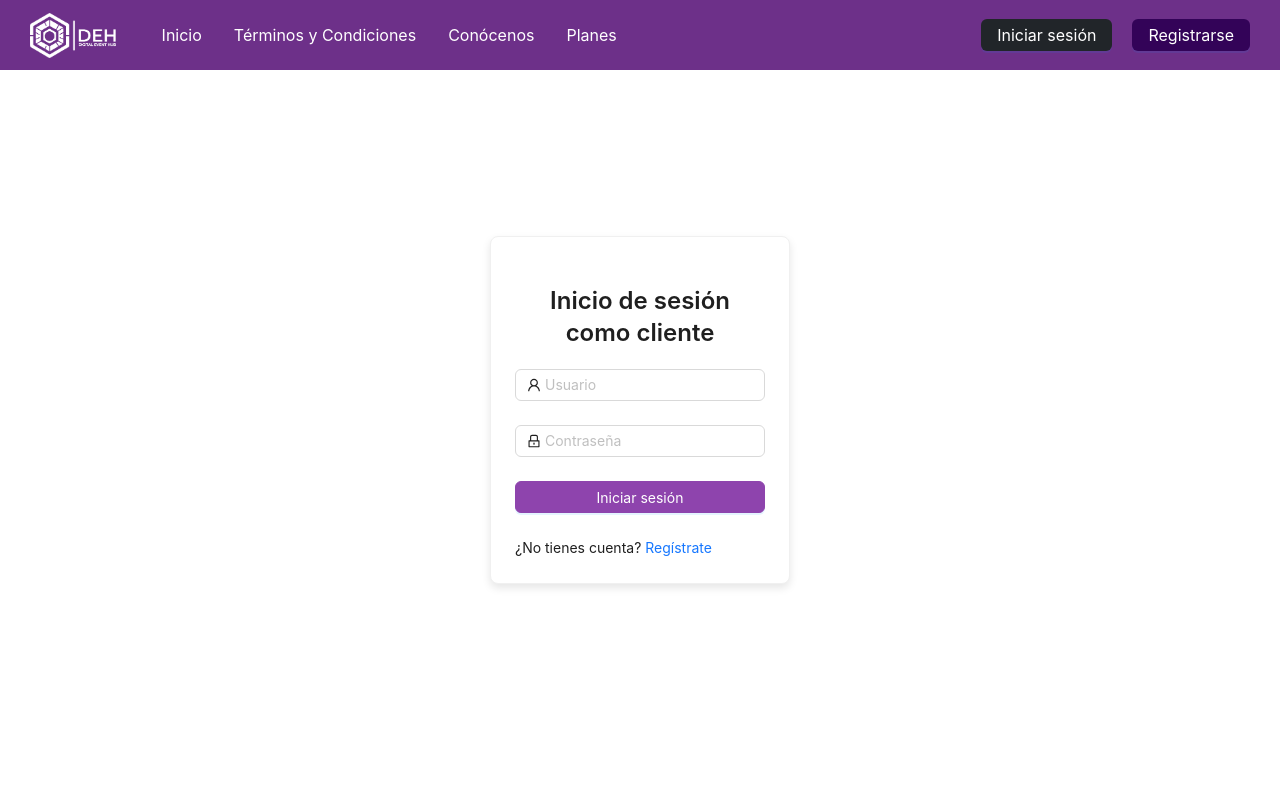
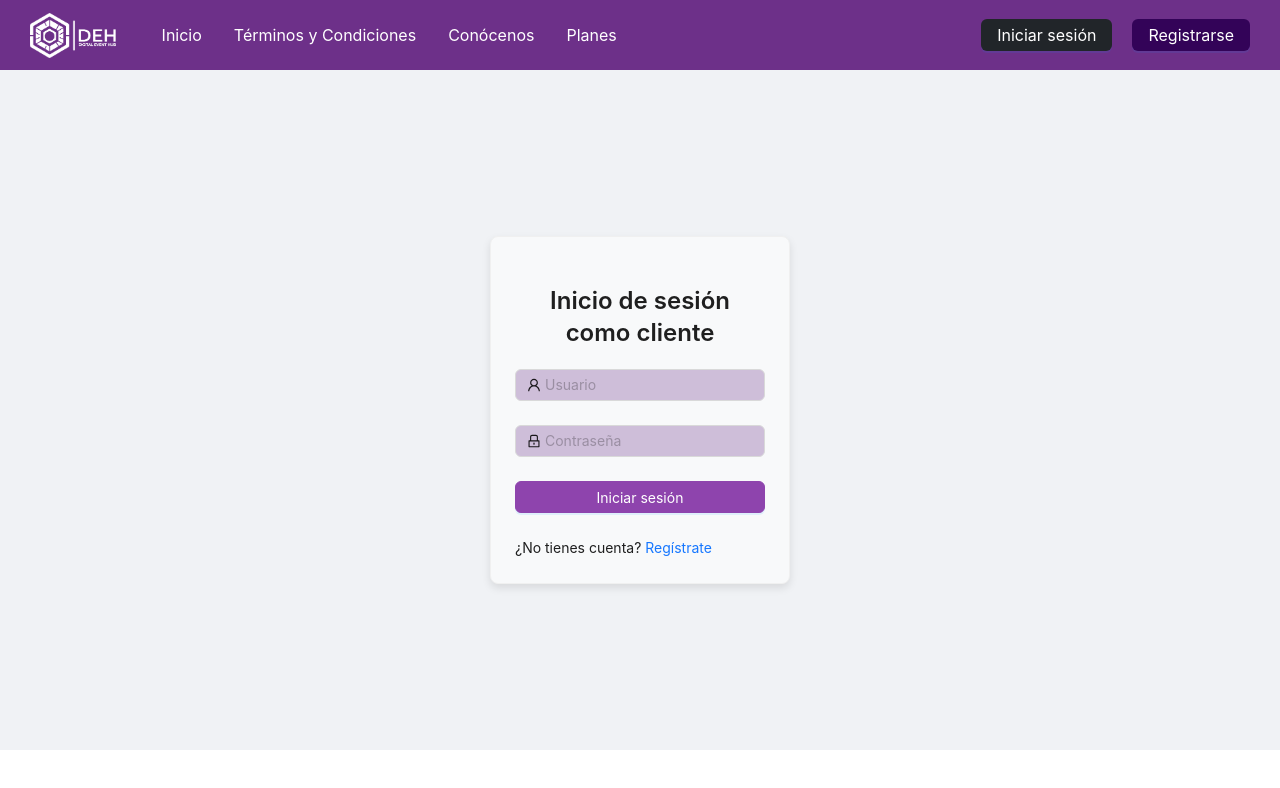
Before and after one commit to CanulTamayAlex03/Digital-Event-Hub, a React (Create React App) app: page /loginClient in a window 1280 px wide. Shown: the top 788 px of the page. Built offline with nearby package versions, Linux system fonts and the light colour scheme.

Commit message:
Inicio de sesión-Cliente(Actualizacion)

```diff
--- a/src/screens/client_pages/client_login.js
+++ b/src/screens/client_pages/client_login.js
@@ -14,8 +14,8 @@ const ClientLogin = () => {
     return (
         <div>
             <Navbar />
-            <div style={{ padding: '20px', display: 'flex', justifyContent: 'center', alignItems: 'center', minHeight: '80vh' }}>
-                <Card style={{ width: 300, boxShadow: '0 4px 8px rgba(0,0,0,0.1)' }}>
+            <div style={{ padding: '20px', display: 'flex', justifyContent: 'center', alignItems: 'center', minHeight: '80vh', background: '#f0f2f5' }}>
+                <Card style={{ width: 300, boxShadow: '0 4px 8px rgba(0,0,0,0.1)', backgroundColor: '#F8F9FA' }}>
                     <Title level={3} style={{ textAlign: 'center', marginBottom: 20 }}>Inicio de sesión como cliente</Title>
                     <Form
                         name="normal_login"
@@ -26,7 +26,7 @@ const ClientLogin = () => {
                             name="username"
                             rules={[{ required: true, message: 'Por favor ingresa tu usuario!' }]}
                         >
-                            <Input prefix={<UserOutlined />} placeholder="Usuario" />
+                            <Input prefix={<UserOutlined />} placeholder="Usuario" style={{ backgroundColor: '#CEBED9' }} />
                         </Form.Item>
                         <Form.Item
                             name="password"
@@ -36,6 +36,7 @@ const ClientLogin = () => {
                                 prefix={<LockOutlined />}
                                 type="password"
                                 placeholder="Contraseña"
+                                style={{ backgroundColor: '#CEBED9' }}
                             />
                         </Form.Item>
                         <Form.Item>
```
